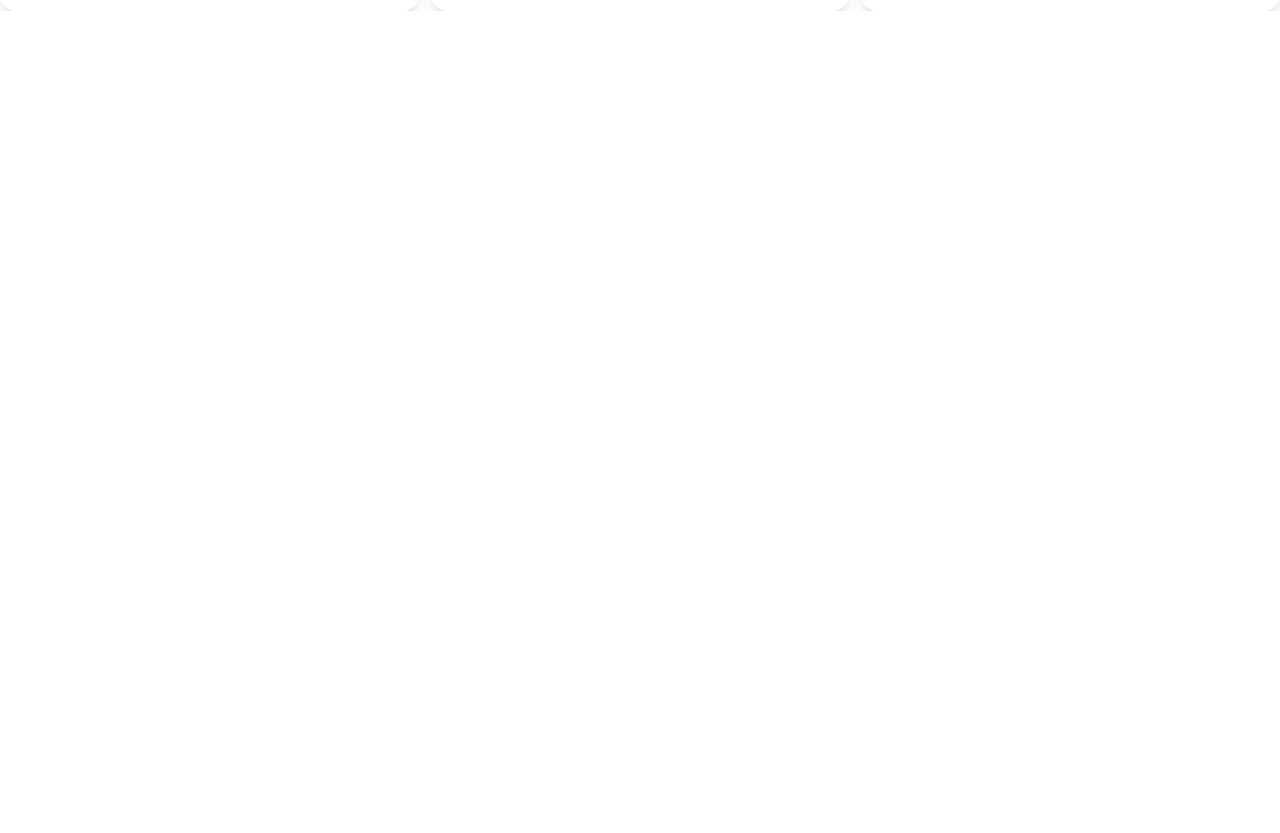
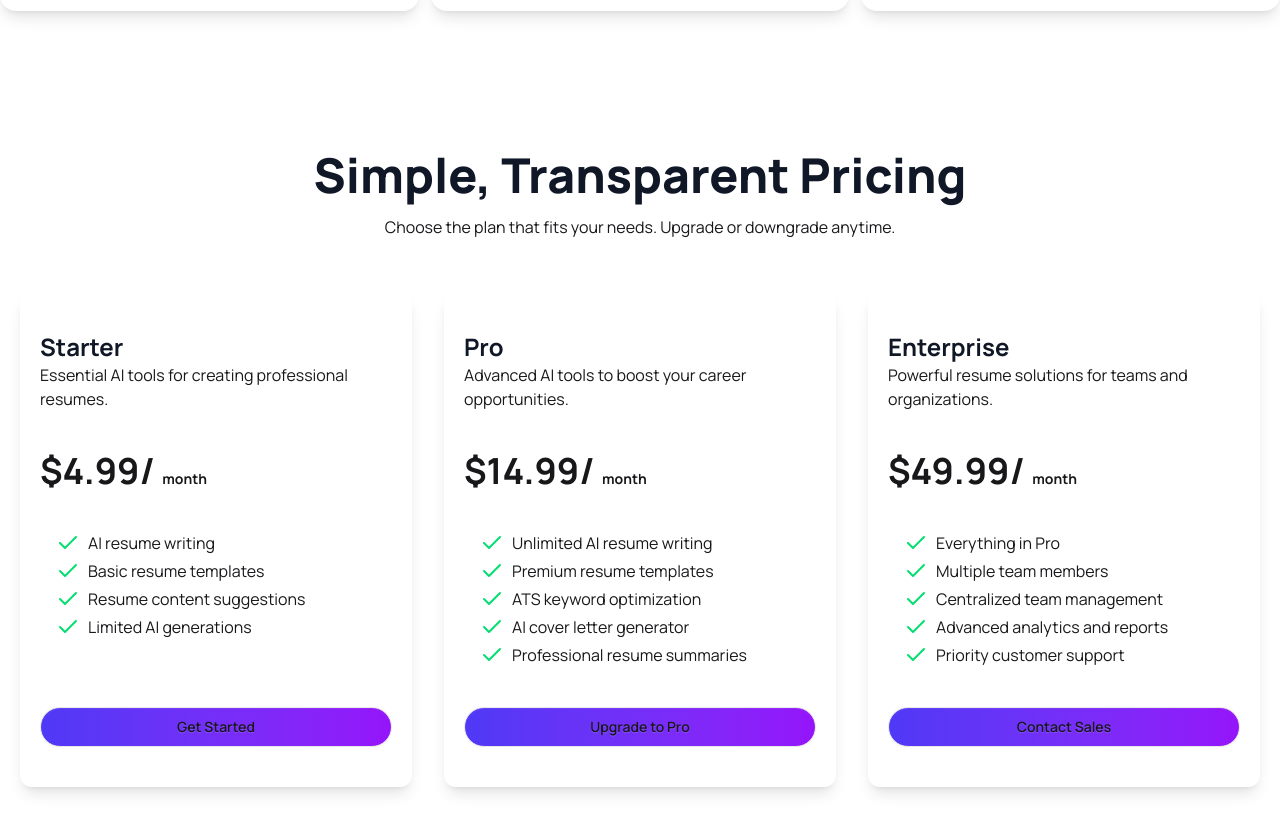
Before and after one commit to SajjadHossaain/assignment-6, a React (Vite) app: page / in a window 1280 px wide. Shown: the part 3520-4353 px from the top of the page. Before the commit the page ends 3531 px from the top, so only its background shows below. Built offline with nearby package versions, Linux system fonts and the light colour scheme.

Commit message:
transparrent section desing complete date get from api

```diff
--- /dev/null
+++ b/public/transparents.json
@@ -0,0 +1,46 @@
+[
+  {
+    "id": 1,
+    "name": "Starter",
+    "description": "Essential AI tools for creating professional resumes.",
+    "price": 4.99,
+    "period": "monthly",
+    "buttonName": "Get Started",
+    "features": [
+      "AI resume writing",
+      "Basic resume templates",
+      "Resume content suggestions",
+      "Limited AI generations"
+    ]
+  },
+  {
+    "id": 2,
+    "name": "Pro",
+    "description": "Advanced AI tools to boost your career opportunities.",
+    "price": 14.99,
+    "period": "monthly",
+    "buttonName": "Upgrade to Pro",
+    "features": [
+      "Unlimited AI resume writing",
+      "Premium resume templates",
+      "ATS keyword optimization",
+      "AI cover letter generator",
+      "Professional resume summaries"
+    ]
+  },
+  {
+    "id": 3,
+    "name": "Enterprise",
+    "description": "Powerful resume solutions for teams and organizations.",
+    "price": 49.99,
+    "period": "monthly",
+    "buttonName": "Contact Sales",
+    "features": [
+      "Everything in Pro",
+      "Multiple team members",
+      "Centralized team management",
+      "Advanced analytics and reports",
+      "Priority customer support"
+    ]
+  }
+]
--- a/src/App.jsx
+++ b/src/App.jsx
@@ -6,6 +6,7 @@
 import StepsSection from './components/Steps/Steps'
 import { Suspense, useState } from 'react'
 import axios from 'axios'
+import TransparentPricing from './components/TransparentPricing/TransparentPricing'
 
 const promiseStats = axios.get('stats.json');
 function App() {
@@ -40,6 +41,7 @@
           ></ProductsSection>
         </Suspense>
         <StepsSection></StepsSection>
+        <TransparentPricing></TransparentPricing>
       </main>
     </>
   );
--- a/src/components/Hero/Hero.jsx
+++ b/src/components/Hero/Hero.jsx
@@ -18,7 +18,7 @@
           </div>
           <div className="space-y-3 p-3">
             <h1 className="font-extrabold text-7xl text-[#101727]">
-              Supercharge Your <br />
+              Supercharge Your
               <span className="bg-linear-to-r from-[#4F39F6] to-[#9514FA] bg-clip-text text-transparent">
                 Digital Workflow
               </span>
--- /dev/null
+++ b/src/components/TransparentPricing/TransparentCard.jsx
@@ -0,0 +1,27 @@
+import React from 'react';
+import TransparentFeature from './TransparentFeature';
+
+const TransparentCard = ({transparent}) => {
+    const { name, description, price, features, buttonName } = transparent;
+    return (
+      <div className="py-10 px-5 space-y-10 shadow-lg rounded-xl flex flex-col ">
+        <div>
+          <h1 className="font-bold text-2xl text-[#101727]">{name}</h1>
+          <p>{description}</p>
+        </div>
+        <h1 className="font-bold text-4xl">
+          ${price}/ <span className="text-sm">month</span>
+        </h1>
+        <div className="flex-1 px-4 my- space-y-1">
+          {features.map((feature,index) => (
+            <TransparentFeature key={index} feature={feature}></TransparentFeature>
+          ))}
+        </div>
+        <button className="btn w-full rounded-full bg-linear-to-r from-[#4F39F6] to-[#9514FA]">
+          {buttonName}
+        </button>
+      </div>
+    );
+};
+
+export default TransparentCard;
--- /dev/null
+++ b/src/components/TransparentPricing/TransparentCards.jsx
@@ -0,0 +1,16 @@
+import React, { use } from 'react';
+import TransparentCard from './TransparentCard';
+
+const TransparentCards = ({ promiseTransparent }) => {
+    const transparentDataRequest = use(promiseTransparent);
+    const transparentData = transparentDataRequest.data;
+  return (
+    <div className='grid gap-8 grid-cols-1 md:grid-cols-2 lg:grid-cols-3 p-5'>
+      {
+        transparentData.map((transparent,index) => <TransparentCard key={index} transparent={transparent}></TransparentCard>)
+      }
+    </div>
+  );
+};
+
+export default TransparentCards;
--- /dev/null
+++ b/src/components/TransparentPricing/TransparentFeature.jsx
@@ -0,0 +1,10 @@
+import { Check } from 'lucide-react';
+import React from 'react';
+
+const TransparentFeature = ({feature}) => {
+    return (
+        <p className='flex items-center gap-2'><Check className='text-green-400'></Check>{feature}</p>
+    );
+};
+
+export default TransparentFeature;
--- /dev/null
+++ b/src/components/TransparentPricing/TransparentHead.jsx
@@ -0,0 +1,16 @@
+import React from 'react';
+
+const TransparentHead = () => {
+    return (
+        <div className='text-center space-y-4 p-3 mb-5'>
+          <h1 className="font-extrabold text-5xl text-[#101727]">
+            Simple, Transparent Pricing
+          </h1>
+          <p className="">
+            Choose the plan that fits your needs. Upgrade or downgrade anytime.
+          </p>
+        </div>
+    );
+};
+
+export default TransparentHead;
--- /dev/null
+++ b/src/components/TransparentPricing/TransparentPricing.jsx
@@ -0,0 +1,17 @@
+import axios from 'axios';
+import React from 'react';
+import TransparentHead from './TransparentHead';
+import TransparentCards from './TransparentCards';
+
+const promiseTransparent = axios.get("transparents.json");
+
+const TransparentPricing = () => {
+    return (
+        <section className='container mx-auto my-32'>
+            <TransparentHead></TransparentHead>
+            <TransparentCards promiseTransparent={promiseTransparent}></TransparentCards>
+        </section>
+    );
+};
+
+export default TransparentPricing;
```
